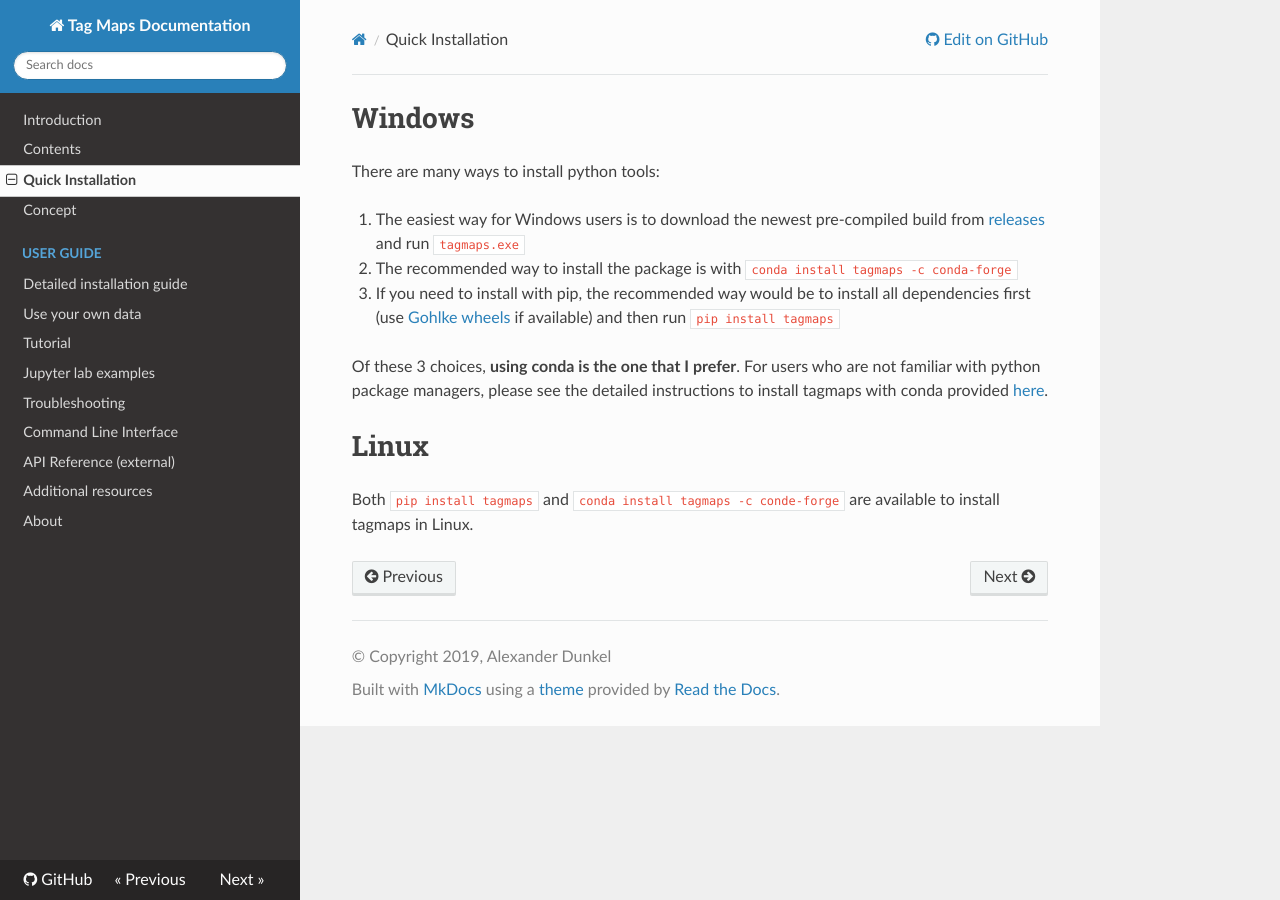
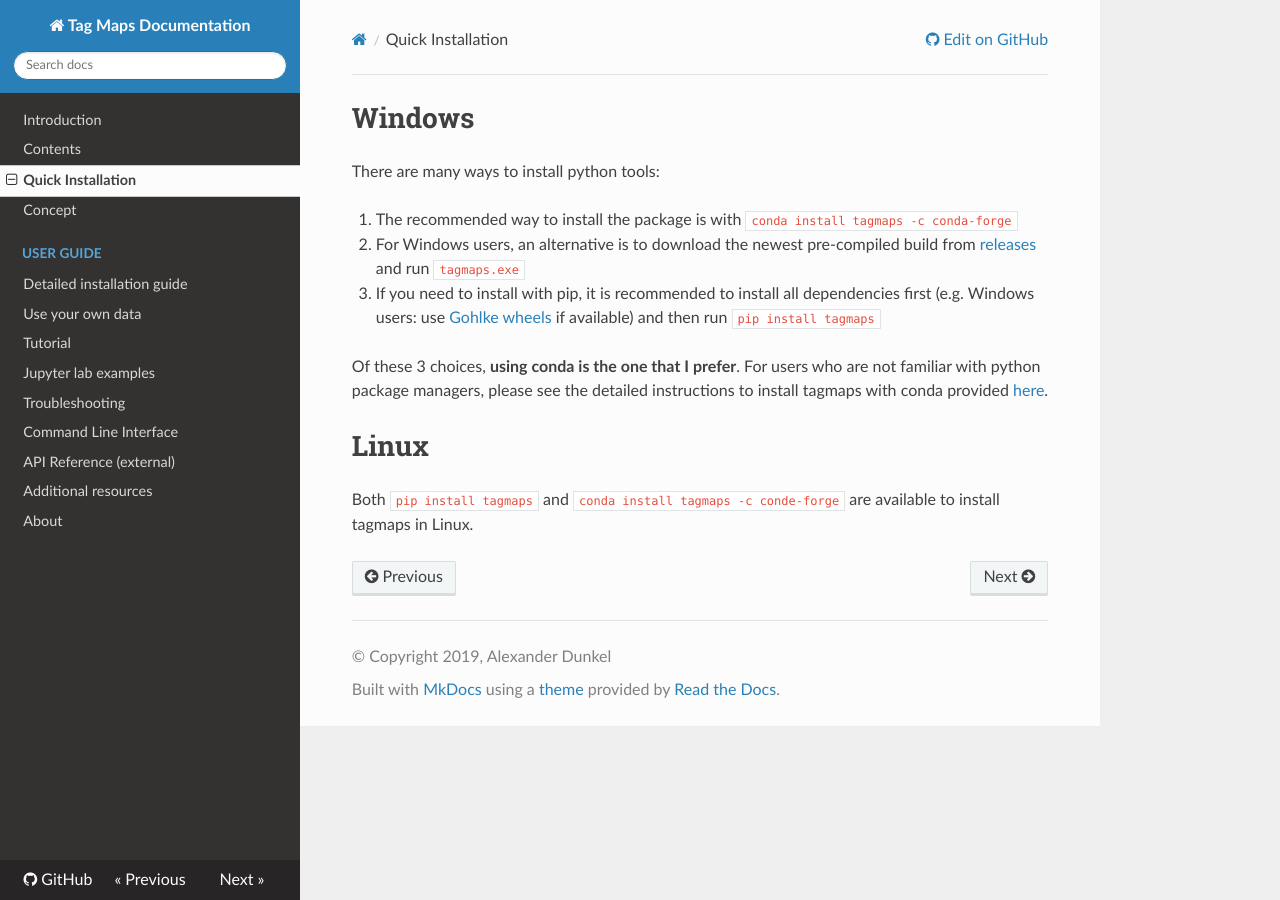
Before and after one commit to Sieboldianus/TagMaps, an MkDocs documentation site: the page built from docs/quick-guide.md, in a window 1280 px wide. Built offline with MkDocs 1.6.1, drawn with Linux system fonts in a browser that asks for light colours; nearby versions of some CDN libraries.

Commit message:
Update quick-guide

```diff
--- a/docs/quick-guide.md
+++ b/docs/quick-guide.md
@@ -2,9 +2,9 @@
 
 There are many ways to install python tools:
 
-1. The easiest way for Windows users is to download the newest pre-compiled build from [releases](https://github.com/Sieboldianus/TagMaps/releases) and run `tagmaps.exe`
-2. The recommended way to install the package is with `conda install tagmaps -c conda-forge`
-3. If you need to install with pip, the recommended way would be to install all dependencies first (use [Gohlke wheels](<https://www.lfd.uci.edu/~gohlke/pythonlibs/>) if available) and then run `pip install tagmaps`
+1. The recommended way to install the package is with `conda install tagmaps -c conda-forge`
+2. For Windows users, an alternative is to download the newest pre-compiled build from [releases](../../releases) and run `tagmaps.exe`
+3. If you need to install with pip, it is recommended to install all dependencies first (e.g. Windows users: use [Gohlke wheels](<https://www.lfd.uci.edu/~gohlke/pythonlibs/>) if available) and then run `pip install tagmaps`
 
 Of these 3 choices, **using conda is the one that I prefer**. For users who are not familiar with python package managers, please see the detailed instructions to install tagmaps with conda provided [here](../user-guide/installation/).
 
```
